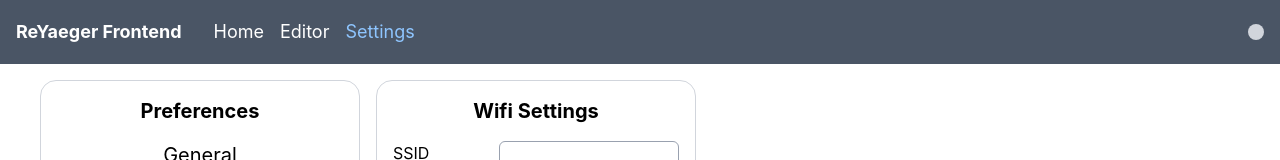
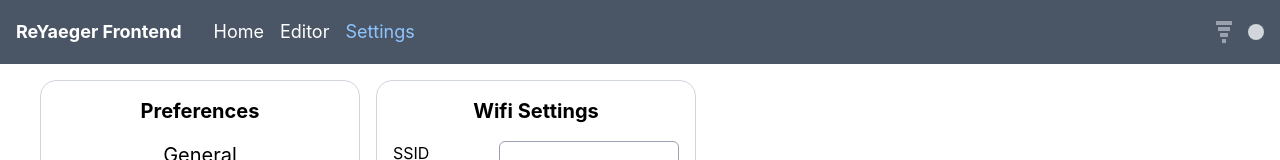
Before and after one commit to RobTS/reyaeger, a React (Vite) app: page /settings in a window 1280 px wide. Shown: the top 160 px of the page. Built offline with nearby package versions, Linux system fonts and the light colour scheme; no server answers.

Commit message:
chore: WebSocket reconnect & Wifi Status in Navbar.

```diff
--- a/package.json
+++ b/package.json
@@ -1,7 +1,7 @@
 {
   "name": "reyaeger-frontend",
   "private": true,
-  "version": "1.0.0",
+  "version": "1.0.2",
   "type": "module",
   "scripts": {
     "dev": "vite --mode dev",
--- a/src/components/ConnectionStatus.tsx
+++ b/src/components/ConnectionStatus.tsx
@@ -1,17 +1,88 @@
-import { useYaegerStatus } from '../hooks/useYaeger.ts';
+import { useYaegerLastMessage, useYaegerStatus } from '../hooks/useYaeger.ts';
 import * as React from 'react';
+import classNames from 'classnames';
 
 export const ConnectionStatus: React.FC = () => {
   const status = useYaegerStatus();
 
   switch (status) {
     case 'connected':
-      return <div className={'w-4 h-4 rounded-full bg-green-500'} />;
+      return (
+        <div
+          title={'Websocket Status'}
+          className={'w-4 h-4 rounded-full bg-green-500'}
+        />
+      );
     case 'error':
-      return <div className={'w-4 h-4 rounded-full bg-red-500'} />;
+      return (
+        <div
+          title={'Websocket Status'}
+          className={'w-4 h-4 rounded-full bg-red-500'}
+        />
+      );
     case 'disconnected':
-      return <div className={'w-4 h-4 rounded-full bg-gray-300'} />;
+      return (
+        <div
+          title={'Websocket Status'}
+          className={'w-4 h-4 rounded-full bg-gray-300'}
+        />
+      );
     case 'pending':
-      return <div className={'w-4 h-4 rounded-full bg-orange-500'} />;
+      return (
+        <div
+          title={'Websocket Status'}
+          className={'w-4 h-4 rounded-full bg-orange-500'}
+        />
+      );
   }
 };
+
+export const WifiStatus: React.FC = () => {
+  const msg = useYaegerLastMessage();
+  const wifiStrength = msg?.message.wifiStrength;
+
+  let strength = 0;
+
+  if (!wifiStrength) {
+    strength = 0;
+  } else if (wifiStrength >= -46) {
+    strength = 4;
+  } else if (wifiStrength >= -60) {
+    strength = 3;
+  } else if (wifiStrength >= -72) {
+    strength = 2;
+  } else if (wifiStrength >= -80) {
+    strength = 1;
+  } else if (wifiStrength >= -90) {
+    strength = 0;
+  }
+
+  return (
+    <div title={'Wifi Status'} className={'flex flex-col gap-0.5 items-center'}>
+      <div
+        className={classNames(
+          strength >= 4 ? 'bg-green-400' : 'bg-gray-400',
+          'h-1 w-4',
+        )}
+      />
+      <div
+        className={classNames(
+          strength >= 3 ? 'bg-green-400' : 'bg-gray-400',
+          'h-1 w-3',
+        )}
+      />
+      <div
+        className={classNames(
+          strength >= 2 ? 'bg-green-400' : 'bg-gray-400',
+          'h-1 w-2',
+        )}
+      />
+      <div
+        className={classNames(
+          strength >= 1 ? 'bg-green-400' : 'bg-gray-400',
+          'h-1 w-1',
+        )}
+      />
+    </div>
+  );
+};
--- a/src/components/navigation/layout.tsx
+++ b/src/components/navigation/layout.tsx
@@ -1,6 +1,6 @@
 import * as React from 'react';
 import { NavLink } from 'react-router';
-import { ConnectionStatus } from '../ConnectionStatus.tsx';
+import { ConnectionStatus, WifiStatus } from '../ConnectionStatus.tsx';
 
 export const Layout: React.FC<{
   children: React.ReactNode | React.ReactNode[];
@@ -33,6 +33,7 @@ export const Layout: React.FC<{
             Settings
           </NavLink>
         </div>
+        <WifiStatus />
         <ConnectionStatus />
       </div>
       <div className={'h-full p-4 flex flex-col items-center'}>
--- a/src/context/YaegerConnectionProvider.tsx
+++ b/src/context/YaegerConnectionProvider.tsx
@@ -36,23 +36,19 @@ export const YaegerConnectionProvider: React.FC<Props> = ({
   const commandsToSend = useRef<YaegerCommand | undefined>(undefined);
 
   useEffect(() => {
-    const websocket = new WebSocket(`ws://${host}/ws`);
-
-    websocket.onopen = () => {
+    const onOpen = () => {
       console.log('WebSocket is connected');
       const id = Math.floor(Math.random() * 1000);
-      wsRef.current = websocket;
       setClientId(id);
       setStatus('connected');
-      websocket.send(
+      wsRef.current?.send(
         JSON.stringify({
           id: DateTime.now().toMillis(),
           command: 'getPreferences',
         }),
       );
     };
-
-    websocket.onmessage = (event) => {
+    const onMessage = (event: MessageEvent) => {
       try {
         const message: YaegerMessage = JSON.parse(event.data).data;
         if (message) {
@@ -70,18 +66,32 @@ export const YaegerConnectionProvider: React.FC<Props> = ({
       }
     };
 
-    websocket.onerror = (error: Event) => {
+    const onError = (error: Event) => {
       console.error('WebSocket error:', error);
       setStatus('error');
       setError(error as unknown as Error);
+      wsRef.current?.close();
     };
 
-    websocket.onclose = () => {
+    const onClose = () => {
       console.log('WebSocket is closed');
+      wsRef.current = undefined;
     };
 
+    const interval = setInterval(() => {
+      if (wsRef.current) return;
+      const websocket = new WebSocket(`ws://${host}/ws`);
+      websocket.onmessage = onMessage;
+      websocket.onopen = onOpen;
+      websocket.onmessage = onMessage;
+      websocket.onerror = onError;
+      websocket.onclose = onClose;
+      wsRef.current = websocket;
+    }, 1000);
+
     return () => {
-      websocket.close();
+      clearInterval(interval);
+      wsRef.current?.close();
     };
   }, [host]);
 
--- a/src/types/connection.ts
+++ b/src/types/connection.ts
@@ -35,6 +35,7 @@ export type YaegerStatusMessage = {
   pidKp: number;
   pidKi: number;
   pidKd: number;
+  wifiStrength: number;
 };
 
 export type YaegerMessageWrapper = {
--- a/test/dummy-yaeger.ts
+++ b/test/dummy-yaeger.ts
@@ -167,6 +167,7 @@ wss.on('connection', (ws: WebSocket) => {
         Setpoint: autotuner.getSetpoint(),
         Mode: autotuner.getOperationalMode() === 'Auto' ? 'PID' : 'Manual',
         Target: target,
+        wifiStrength: -40,
       };
       const newMessage: ReferenceMessage = {
         message: result,
```
